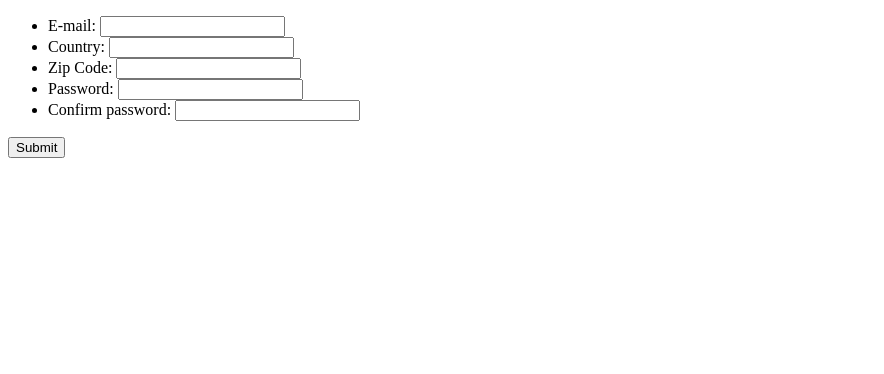
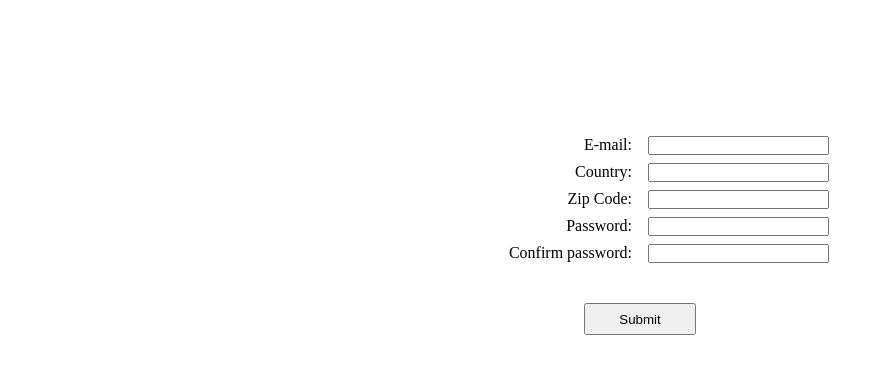
Before and after one commit to Sheishori/form-validation, a plain HTML site: page index.html in a window 1280 px wide. Shown: the whole page, without its empty margins (0-884 px from the left). Drawn offline with Linux system fonts and the light colour scheme.

Commit message:
Add base styles

```diff
--- a/index.html
+++ b/index.html
@@ -4,6 +4,7 @@
 	<meta charset="UTF-8">
 	<meta http-equiv="X-UA-Compatible" content="IE=edge">
 	<meta name="viewport" content="width=device-width, initial-scale=1.0">
+	<link rel="stylesheet" href="styles.css">
 	<title>Form Validation Example</title>
 </head>
 <body>
--- a/styles.css
+++ b/styles.css
@@ -0,0 +1,33 @@
+* {
+	margin: 0;
+	padding: 0;
+}
+
+body {
+	min-height: 100vh;
+}
+
+form {
+	display: flex;
+	flex-direction: column;
+	align-items: center;
+	margin-top: 10%;
+}
+
+li {
+	display: grid;
+	grid-template-columns: 1fr 1fr;
+	gap: 1rem;
+	margin: 0.5rem;
+	list-style: none;
+}
+
+label {
+	text-align: right;
+}
+
+button {
+	width: 7rem;
+	height: 2rem;
+	margin-top: 2rem;
+}
```
